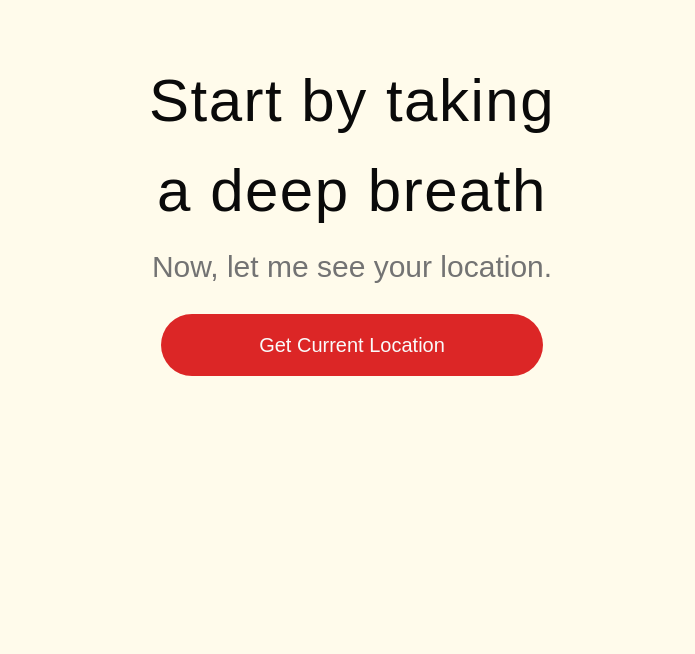
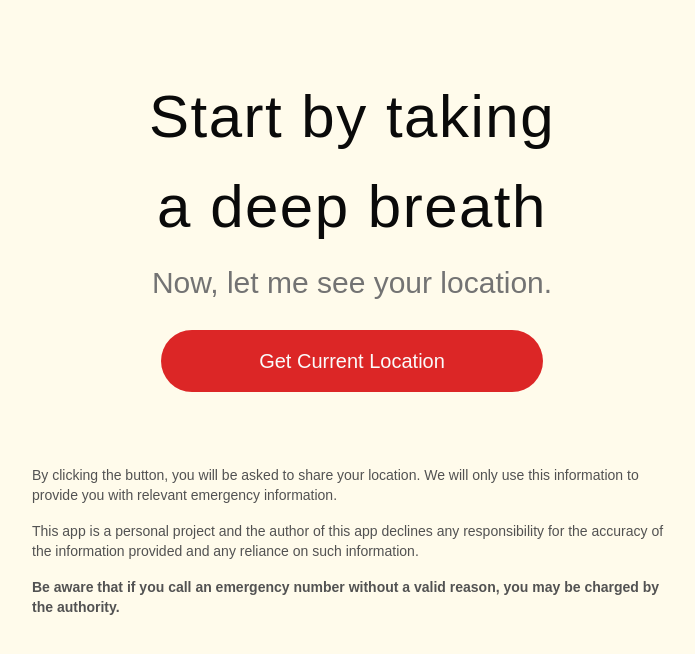
Before and after one commit to mattiacorci/emergency-numbers, a React (Vite) app in the folder frontend/: page / in a window 1280 px wide. Shown: the top 654 px of the page, without its empty margins (288-983 px from the left). Built offline with nearby package versions, Linux system fonts and the light colour scheme; no server answers.

Commit message:
test: update EmergencyCard tests for label display and number type color, and enhance HomePage layout with additional information

```diff
--- a/frontend/src/features/emergency/EmergencyCard.tsx
+++ b/frontend/src/features/emergency/EmergencyCard.tsx
@@ -60,7 +60,7 @@ export function EmergencyCard({ number, className }: { number: EmergencyNumber,
 
 
           <DrawerFooter>
-            <HoldToConfirmButton label={"Call " + number.number} holdDurationMs={3000} onConfirm={() => alert("Action confirmed!")} holdingLabel="Hold for 3 seconds">
+            <HoldToConfirmButton label={"Call " + number.number} holdDurationMs={3000} onConfirm={() => window.open(`tel:0123456789${number.number}`, "_blank", "noopener,noreferrer")} holdingLabel="Hold for 3 seconds">
             </HoldToConfirmButton>
             <DrawerClose render={<Button size="lg" variant="outline" />}>Cancel</DrawerClose>
           </DrawerFooter>
--- a/frontend/src/pages/HomePage.tsx
+++ b/frontend/src/pages/HomePage.tsx
@@ -23,10 +23,11 @@ export function HomePage() {
     const countryCode = place?.address?.["ISO3166-2-lvl6"] || place?.address?.["ISO3166-2-lvl4"];
 
     return (
-        <div>
+        <div className="max-w-2xl mx-auto flex flex-col gap-8 p-4">
             {/* <StatusBanner /> */}
 
             {(status === 'idle' || status === 'loading') && (
+                <div className="flex flex-col gap-12">
                     <Empty>
                         <EmptyHeader>
                             <EmptyTitle>Start by taking a deep breath</EmptyTitle>
@@ -48,6 +49,12 @@ export function HomePage() {
                             )}
                         </EmptyContent>
                     </Empty>
+                    <div className="flex flex-col gap-4">
+                        <p className="text-sm text-neutral-600">By clicking the button, you will be asked to share your location. We will only use this information to provide you with relevant emergency information.</p>
+                        <p className="text-sm text-neutral-600">This app is a personal project and the author of this app declines any responsibility for the accuracy of the information provided and any reliance on such information.</p>
+                        <p className="text-sm font-semibold text-neutral-600">Be aware that if you call an emergency number without a valid reason, you may be charged by the authority.</p>
+                    </div>
+                </div>
 
             )}
 
```
Also changed, not shown: 1 other file (tests, documents, lock files or other folders). Lines whose indentation alone changed are shown as unchanged.
